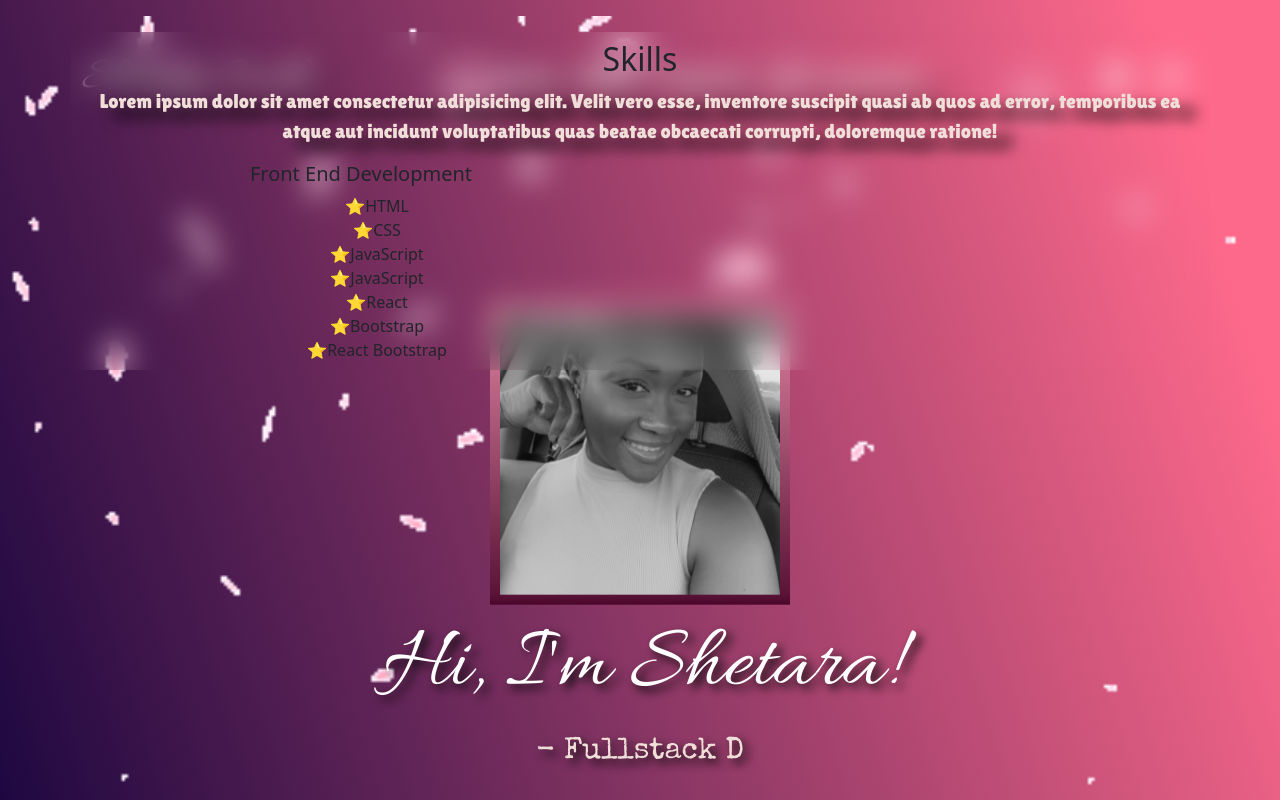
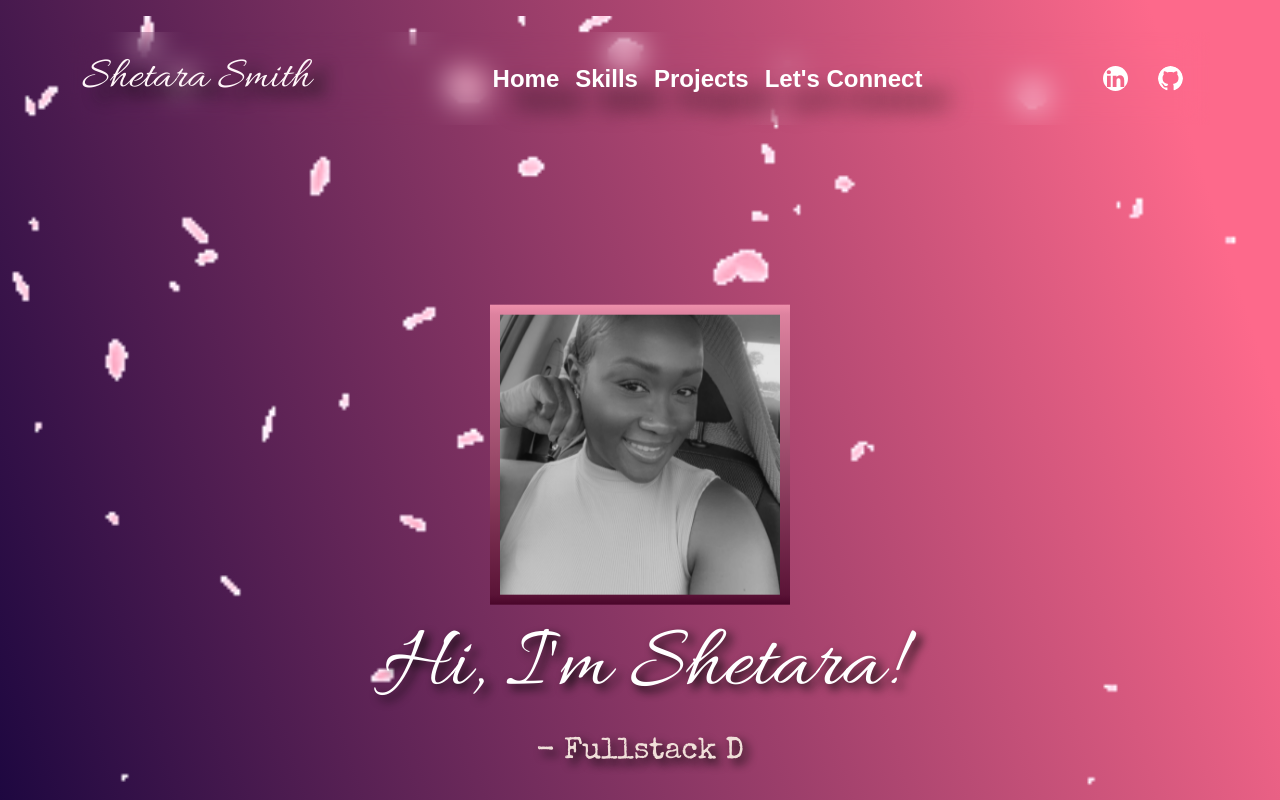
Before and after one commit to shetara2022/Portforlio2, a React (Create React App) app: page / in a window 1280 px wide. Shown: the top 800 px of the page. Built offline with nearby package versions, Linux system fonts and the light colour scheme; a web font is replaced by a local one.

Commit message:
created skillset component with react carousel

```diff
--- a/src/App.js
+++ b/src/App.js
@@ -1,6 +1,6 @@
 import NavBar from './components/navbar/Navbar';
 import Banner from './components/banner/Banner'
-import Skills from './components/skills/Skills';
+// import Skillset from './components/skills/Skillset';
 import './App.css';
 import 'bootstrap/dist/css/bootstrap.min.css';
 
@@ -10,7 +10,7 @@ function App() {
     <div className="App">
       <NavBar />
       <Banner />
-      <Skills />
+      {/* <Skillset /> */}
 
     </div>
   );
--- a/src/components/skills/Skills.jsx
+++ b/src/components/skills/Skillset.jsx
@@ -2,9 +2,11 @@ import './skills.css'
 import {Container, Row, Col} from 'react-bootstrap'
 import Carousel from "react-multi-carousel";
 import "react-multi-carousel/lib/styles.css";
+import { BsFillMortarboardFill } from "react-icons/bs";
 
 
-const Skills = () => {
+
+const Skillset = () => {
     const responsive = {
         superLargeDesktop: {
           // the naming can be any, depends on you.
@@ -26,17 +28,17 @@ const Skills = () => {
     };
 
     return (
-        <section className='skills'>
+        <section className='skillset'>
             <Container>
                 <Row>
                     <Col>
-                        <div className='skill-bx'>
-                            <h2>Skills</h2>
+                        <div className='skillset-bx'>
+                            <h2>Technical Skills</h2>
                             <p>Lorem ipsum dolor sit amet consectetur adipisicing elit. Velit vero esse, inventore suscipit quasi ab quos ad error, temporibus ea atque aut incidunt voluptatibus quas beatae obcaecati corrupti, doloremque ratione!</p>
 
                             <Carousel responsive={responsive} infinite={true} className='skill-slider'>
                                 <div className='item'>
-                                    <h5>Front End Development</h5>
+                                    <h5>Front End Development <BsFillMortarboardFill/> </h5>
                                     <ul>
                                         <li>⭐️HTML</li>
                                         <li>⭐️CSS</li>
@@ -45,6 +47,30 @@ const Skills = () => {
                                         <li>⭐️React</li>
                                         <li>⭐️Bootstrap</li>
                                         <li>⭐️React Bootstrap</li>
+                                        <li>⭐️Responsive Web Design</li>
+                                    </ul>
+                                </div>
+                                <div className='item'>
+                                    <h5>Back End Development <BsFillMortarboardFill/> </h5>
+                                    <ul>
+                                        <li>⭐️NodeJs</li>
+                                        <li>⭐️Express</li>
+                                        <li>⭐️MongoDB</li>
+                                        <li>⭐️SQL</li>
+                                        <li>⭐️RESTful APIs</li>
+                                        <li>⭐️Python</li>
+                                    </ul>
+                                </div>
+                                <div className='item'>
+                                    <h5>Soft Skills <BsFillMortarboardFill/> </h5>
+                                    <ul>
+                                        <li>⭐️Communication</li>
+                                        <li>⭐️Teamwork</li>
+                                        <li>⭐️Problem-Solving</li>
+                                        <li>⭐️Time Management</li>
+                                        <li>⭐️Organizational</li>
+                                        <li>⭐️Critical Thinking</li>
+                                        <li>⭐️Adaptability</li>
                                     </ul>
                                 </div>
                             </Carousel>
@@ -57,4 +83,4 @@ const Skills = () => {
     )
 }
 
-export default Skills
+export default Skillset
```
